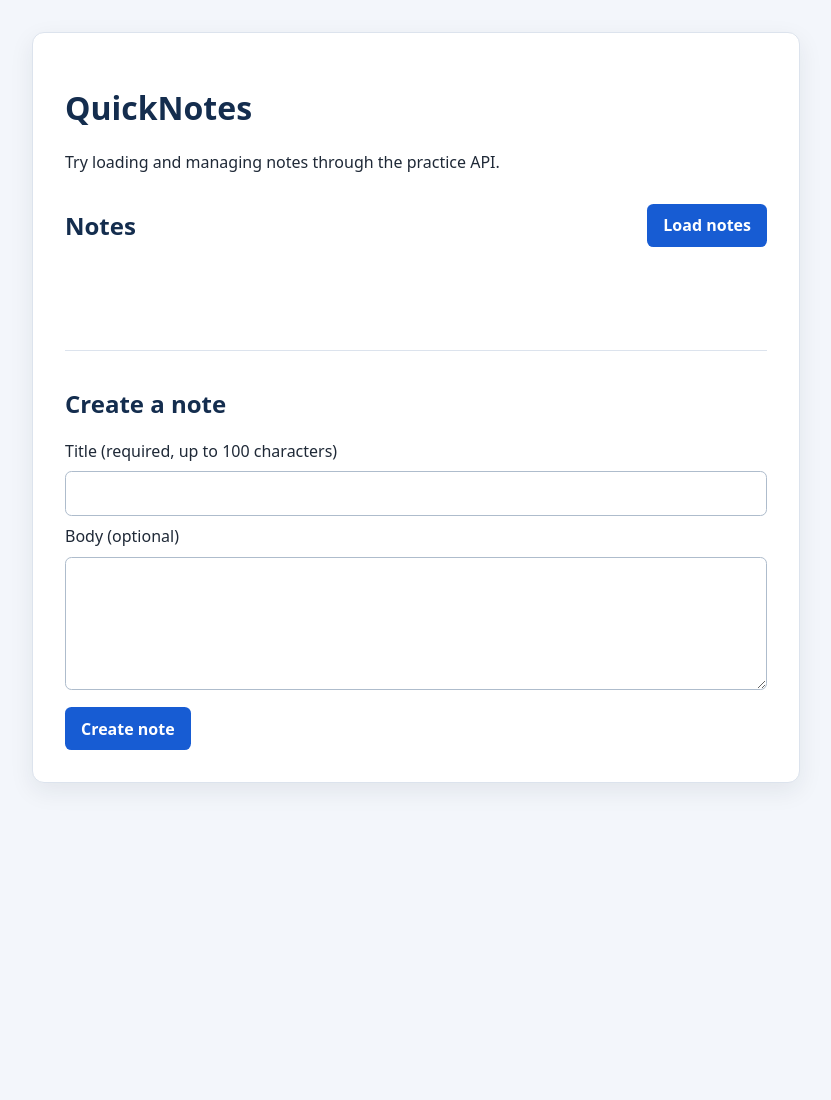
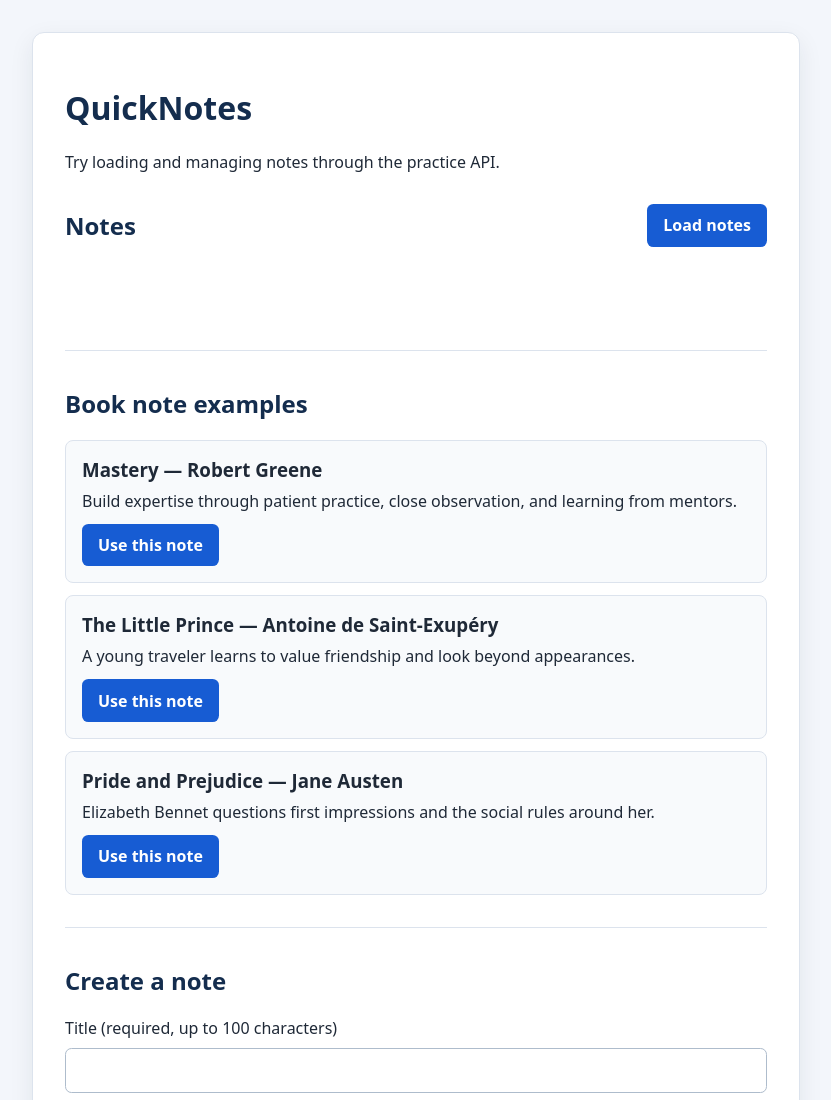
Before and after one commit to Lobun-hub/quicknotes-system-design, a plain HTML site: page index.html in a window 1280 px wide. Shown: the top 1100 px of the page, without its empty margins (224-1055 px from the left). Before the commit the page ends 815 px from the top, so only its background shows below. Drawn offline with Linux system fonts and the light colour scheme.

Commit message:
Add short book note examples
Co-authored-by: Copilot <223556219+Copilot@users.noreply.github.com>

```diff
--- a/api.js
+++ b/api.js
@@ -7,6 +7,7 @@ const noteForm = document.querySelector("#note-form");
 const titleInput = document.querySelector("#title-input");
 const bodyInput = document.querySelector("#body-input");
 const submitButton = document.querySelector("#submit-btn");
+const exampleButtons = document.querySelectorAll(".use-example");
 let notes = [];
 
 function setStatus(message, kind = "") {
@@ -18,6 +19,9 @@ function setRequestState(isRunning) {
   loadButton.disabled = isRunning;
   submitButton.disabled = isRunning;
   notesList.querySelectorAll("button").forEach((button) => {
+    button.disabled = isRunning;
+  });
+  exampleButtons.forEach((button) => {
     button.disabled = isRunning;
   });
 }
@@ -137,3 +141,11 @@ async function createNote(event) {
 
 loadButton.addEventListener("click", loadNotes);
 noteForm.addEventListener("submit", createNote);
+exampleButtons.forEach((button) => {
+  button.addEventListener("click", () => {
+    titleInput.value = button.dataset.title;
+    bodyInput.value = button.dataset.body;
+    setStatus("Example ready. You can edit it before creating.", "success");
+    titleInput.focus();
+  });
+});
--- a/index.html
+++ b/index.html
@@ -21,6 +21,27 @@
         <ul id="notes-list" aria-label="Notes"></ul>
       </section>
 
+      <section aria-labelledby="examples-heading">
+        <h2 id="examples-heading">Book note examples</h2>
+        <ul id="book-examples">
+          <li>
+            <h3>Mastery — Robert Greene</h3>
+            <p>Build expertise through patient practice, close observation, and learning from mentors.</p>
+            <button class="use-example" type="button" data-title="Mastery — Robert Greene" data-body="Build expertise through patient practice, close observation, and learning from mentors.">Use this note</button>
+          </li>
+          <li>
+            <h3>The Little Prince — Antoine de Saint-Exupéry</h3>
+            <p>A young traveler learns to value friendship and look beyond appearances.</p>
+            <button class="use-example" type="button" data-title="The Little Prince — Antoine de Saint-Exupéry" data-body="A young traveler learns to value friendship and look beyond appearances.">Use this note</button>
+          </li>
+          <li>
+            <h3>Pride and Prejudice — Jane Austen</h3>
+            <p>Elizabeth Bennet questions first impressions and the social rules around her.</p>
+            <button class="use-example" type="button" data-title="Pride and Prejudice — Jane Austen" data-body="Elizabeth Bennet questions first impressions and the social rules around her.">Use this note</button>
+          </li>
+        </ul>
+      </section>
+
       <section aria-labelledby="create-heading">
         <h2 id="create-heading">Create a note</h2>
         <form id="note-form" novalidate>
--- a/style.css
+++ b/style.css
@@ -82,20 +82,34 @@ button:disabled {
   list-style: none;
 }
 
-#notes-list li {
+#notes-list li,
+#book-examples li {
   padding: 1rem;
   background: #f8fafc;
   border: 1px solid #dce3ed;
   border-radius: 0.5rem;
 }
 
-#notes-list h3 {
+#notes-list h3,
+#book-examples h3 {
   margin: 0 0 0.5rem;
 }
 
-#notes-list p {
+#notes-list p,
+#book-examples p {
   margin: 0;
   white-space: pre-wrap;
+}
+
+#book-examples {
+  display: grid;
+  gap: 0.75rem;
+  padding: 0;
+  list-style: none;
+}
+
+#book-examples button {
+  margin-top: 0.75rem;
 }
 
 #notes-list .empty-state {
```
